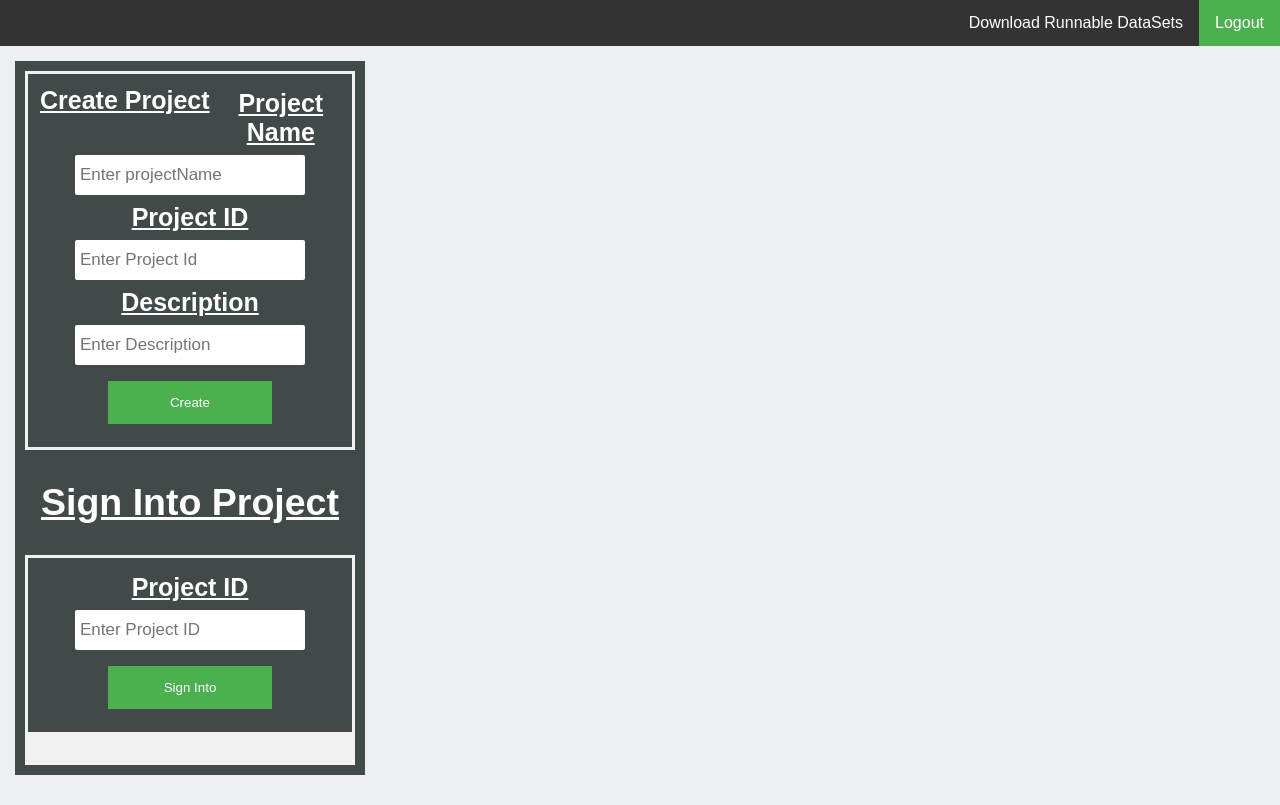
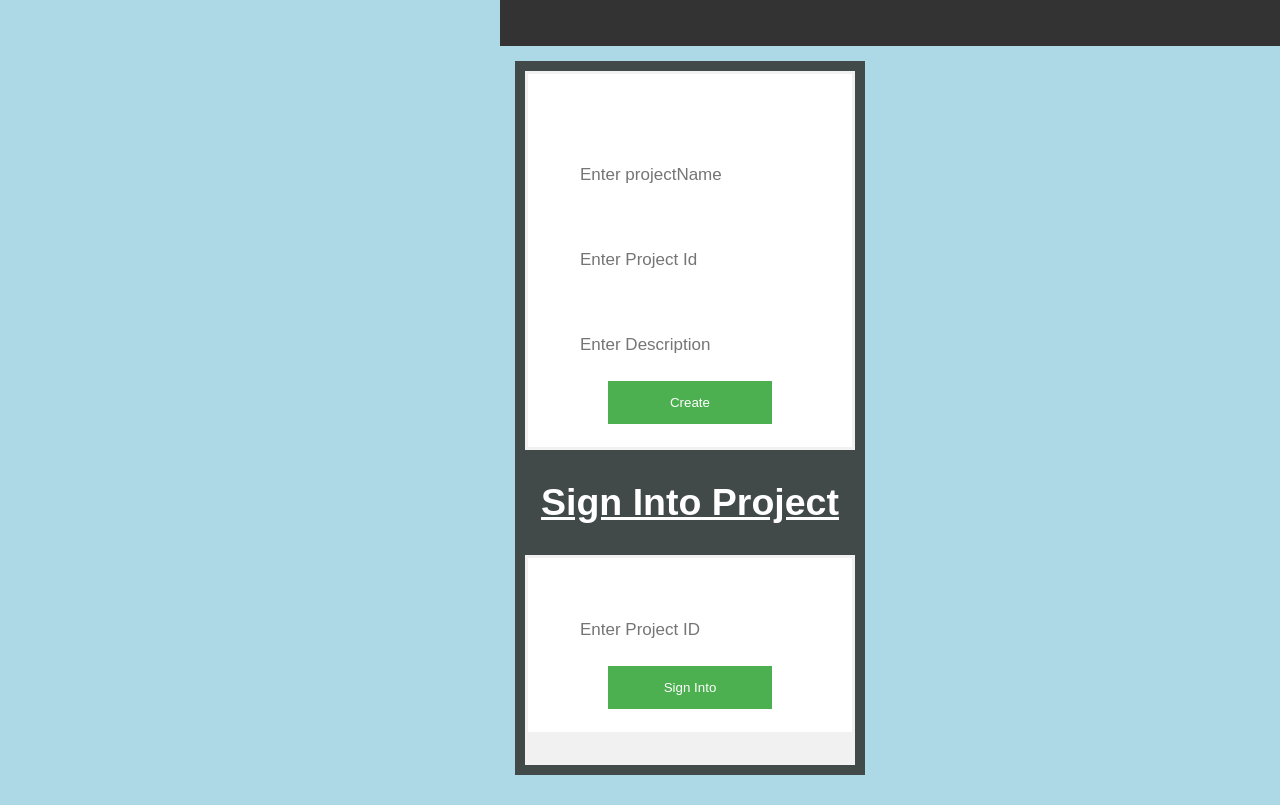
Before and after one commit to minaabbassian/EE461L_Group4_Project, a Flask app: template templates/home.html in a window 1280 px wide; the page is wider, and only the part inside the window is pictured. Run offline with Flask 2, Linux system fonts and the light colour scheme; the template is opened without the code that fills it, so the values that code supplies are empty; some libraries are stand-ins or nearby versions.

Commit message:
login and home prettier

```diff
--- a/templates/home.html
+++ b/templates/home.html
@@ -34,7 +34,7 @@
         background-color: #4CAF50;
       }
 
-      body {font-family: Arial, Helvetica, sans-serif;}
+      body {font-family: Arial, Helvetica, sans-serif; background-color: lightblue; margin-left: 500px; margin-right: 500px;}
     form {border: 3px solid #f1f1f1;}
 
     h2 {text-align: center;}
@@ -67,6 +67,8 @@
       margin-left: auto;
       margin-right: auto;
       padding: 15px;
+      background-color: white;
+
     }
 
     span.psw {
@@ -86,11 +88,11 @@
     }
     </style>
     </head>
-    <body>
       <ul>
         <li style="float:right"><A class="active" HREF=".." class="external" >Logout</A></li>
         <li style="float:right"><A HREF="../download" class="external">Download Runnable DataSets</A></li>
     </ul>
+    <body>
 
     <div class="form_div">
     {% if name %}
--- a/templates/login.html
+++ b/templates/login.html
@@ -4,7 +4,7 @@
     <meta name="viewport" content="width=device-width,initial-scale=1.0"/>
     <link href="../static/main.css" type="text/css" rel="stylesheet"/>
     <style>
-    body {font-family: Arial, Helvetica, sans-serif;}
+    body {font-family: Arial, Helvetica, sans-serif; background-color: lightblue; margin-left: 500px; margin-right: 500px;}
     form {border: 3px solid #f1f1f1;}
 
     h2 {text-align: center;}
@@ -37,6 +37,7 @@
       margin-left: auto;
       margin-right: auto;
       padding: 15px;
+      background-color: white;
     }
 
     span.psw {
```
